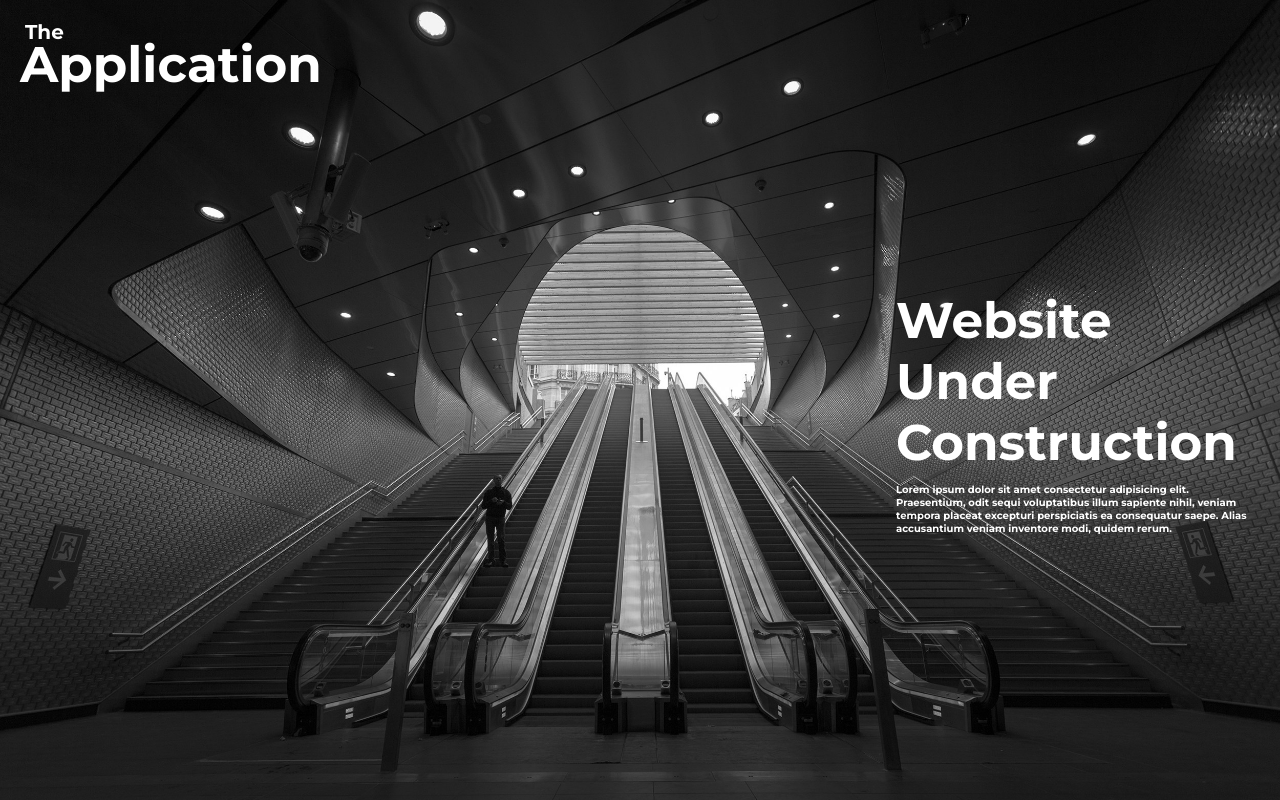
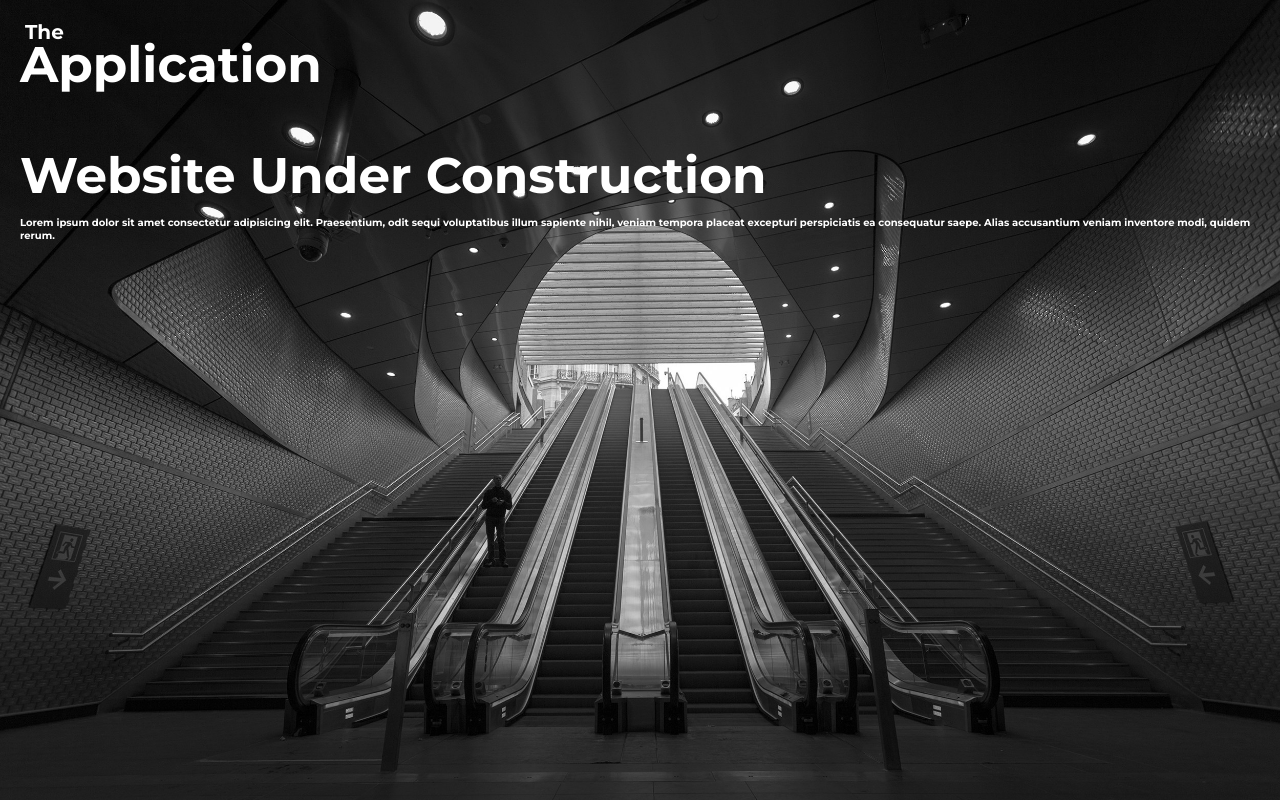
Before and after one commit to Suchibrata-Patra/theapplication.in, a plain HTML site: page index.html in a window 1280 px wide. Drawn offline with Linux system fonts and the light colour scheme.

Commit message:
Update index.html

```diff
--- a/index.html
+++ b/index.html
@@ -52,7 +52,7 @@
     <div class="logo">
         <div class="the">The</div>
         <div class="application">Application</div>
-        <h3 style="position:fixed;top:30%;left:70%;font-size:50px;font-weight:200px;">
+        <h3 style="top:30%;left:70%;font-size:50px;font-weight:200px;">
             Website Under Construction
             <br>
             <p style="font-size:10px;font-weight:200px !important;padding:0px 20px 0px 0px;">
```
